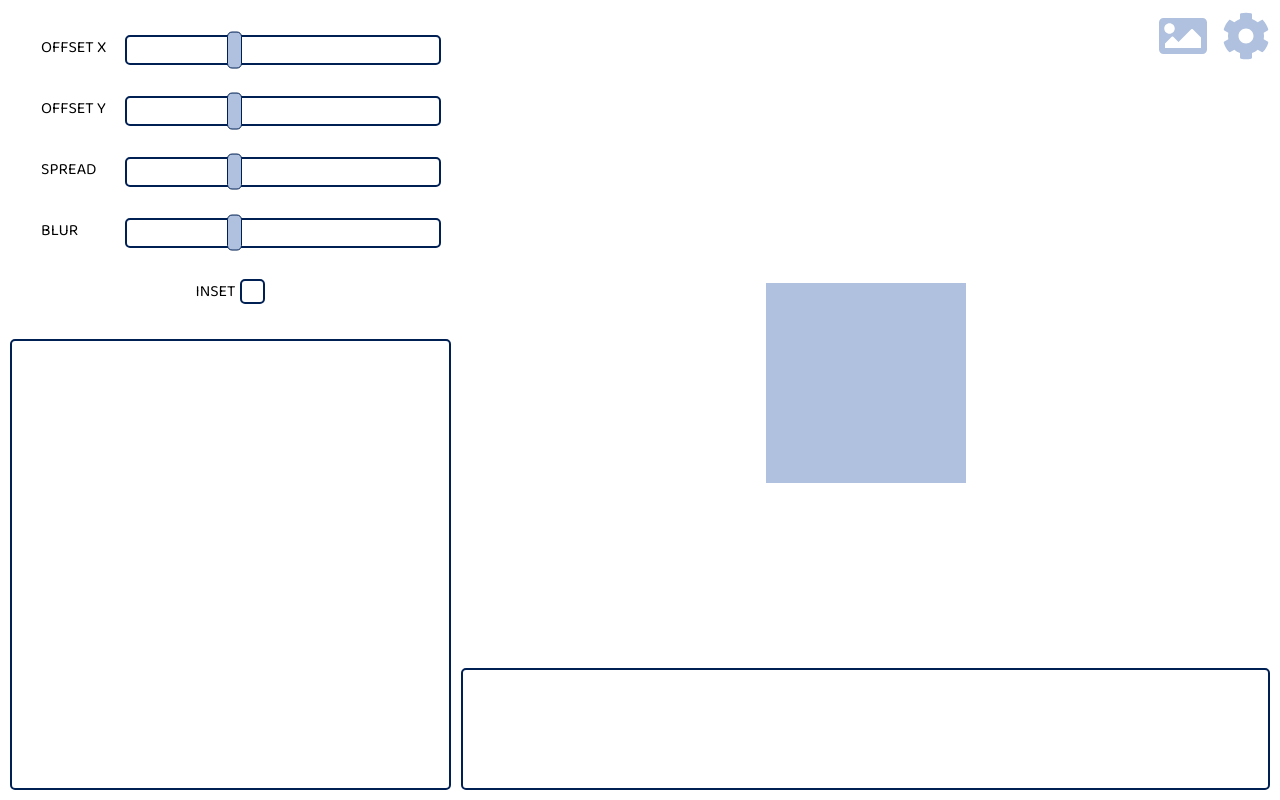
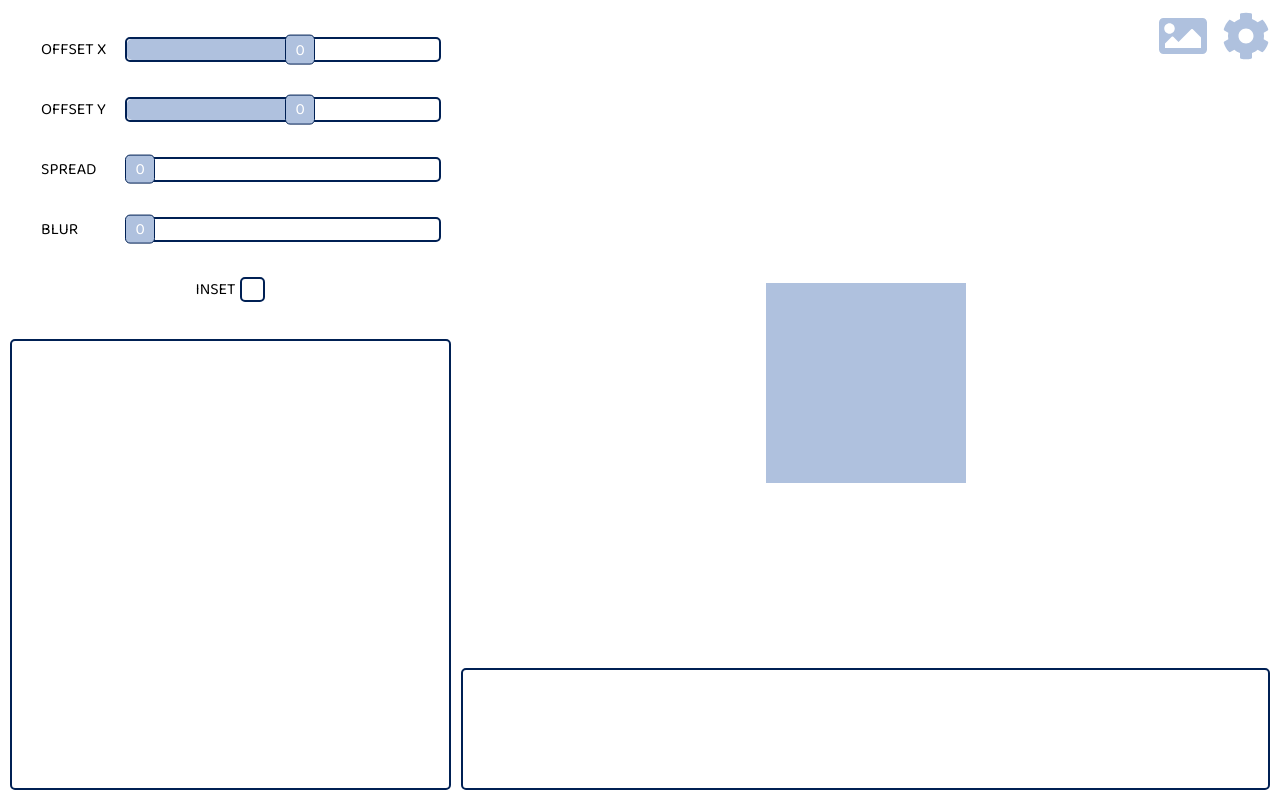
Before and after one commit to Centmsn/BoxShadow-generator, a React (Create React App) app: page / in a window 1280 px wide. Built offline with nearby package versions, Linux system fonts and the light colour scheme.

Commit message:
add dragging function

```diff
--- a/src/components/Bar.js
+++ b/src/components/Bar.js
@@ -1,16 +1,47 @@
 import styled from "styled-components";
+import { useRef, useEffect, useState } from "react";
 
 import Draggable from "./Draggable";
 
-const Bar = ({ text, func }) => {
-  const position = 100;
+const Bar = ({ text, min, max, position, initial, setPosition }) => {
+  const [innerBarWidth, setInnerBarWidth] = useState(0);
+  const [barInfo, setBarInfo] = useState(0);
+  const bar = useRef(null);
+
+  useEffect(() => {
+    const { width } = bar.current.getBoundingClientRect();
+
+    if (initial === "center") {
+      setPosition(width / 2);
+      setInnerBarWidth(width / 2 + 5);
+    } else if (initial === "left") {
+      setPosition(-2);
+    }
+  }, []);
+
+  const handlePositionChange = (e) => {
+    const { width, left } = bar.current.getBoundingClientRect();
+    let positionX = e.clientX - left - 10;
+
+    if (positionX > width - 30) {
+      positionX = width - 30;
+    } else if (positionX < -2) {
+      positionX = -2;
+    }
+    setPosition(positionX);
+    setInnerBarWidth(positionX + 5);
+  };
 
   return (
     <Wrapper>
       <Label>{text.toUpperCase()}</Label>
-      <OptionBar>
-        <InnerBar />
-        <Draggable func={func} position={position} />
+      <OptionBar ref={bar}>
+        <InnerBar width={innerBarWidth} />
+        <Draggable
+          position={position}
+          setPosition={handlePositionChange}
+          text={barInfo}
+        />
       </OptionBar>
     </Wrapper>
   );
@@ -25,30 +56,37 @@ const Wrapper = styled.div`
 const OptionBar = styled.div`
   position: relative;
   flex-basis: 75%;
-  height: 30px;
+  height: 25px;
 
   border: 2px solid ${({ theme }) => theme.darkBlue};
   border-radius: 5px;
 `;
 
-const InnerBar = styled.div`
+const InnerBar = styled.div.attrs((props) => ({
+  style: { width: props.width },
+}))`
   position: absolute;
 
   left: 0;
   top: 0;
   bottom: 0;
-  right: 0;
-
-  transform: scaleX(0);
 
   border-radius: 5px;
   background-color: ${({ theme }) => theme.lightBlue};
+`;
+
+const BarInfo = styled.p`
+  position: absolute;
+  z-index: 999;
+
+  user-select: none;
 `;
 
 const Label = styled.p`
   flex-basis: 20%;
 
   text-align: left;
+  user-select: none;
 `;
 
 export default Bar;
--- a/src/components/Checkbox.js
+++ b/src/components/Checkbox.js
@@ -47,10 +47,15 @@ const Box = styled.div`
 
   padding: 3px;
   cursor: pointer;
+
+  &:hover {
+    background-color: ${({ theme }) => theme.lightBlue};
+  }
 `;
 
 const Info = styled.p`
   line-height: 25px;
+  user-select: none;
 `;
 
 export default Checkbox;
--- a/src/components/Draggable.js
+++ b/src/components/Draggable.js
@@ -1,17 +1,21 @@
 import styled from "styled-components";
 
-const Draggable = ({ func, position }) => {
+const Draggable = ({ setPosition, position, text }) => {
   const startDrag = () => {
-    document.addEventListener("mousemove", func);
+    document.addEventListener("mousemove", setPosition);
     document.addEventListener("mouseup", stopDrag);
   };
 
   const stopDrag = () => {
-    document.removeEventListener("mousemove", func);
+    document.removeEventListener("mousemove", setPosition);
     document.removeEventListener("mouseup", stopDrag);
   };
 
-  return <DraggableEl onMouseDown={startDrag} position={position} />;
+  return (
+    <DraggableEl onMouseDown={startDrag} position={position}>
+      <p>{text}</p>
+    </DraggableEl>
+  );
 };
 
 const DraggableEl = styled.div.attrs((props) => ({
@@ -21,15 +25,25 @@ const DraggableEl = styled.div.attrs((props) => ({
 }))`
   position: absolute;
   height: 140%;
-  width: 15px;
+  width: 30px;
+  transform: translateY(-15%);
 
-  transform: translateY(-15%);
+  display: flex;
+  justify-content: center;
+  align-items: center;
 
   background-color: ${({ theme }) => theme.lightBlue};
   border: 1px solid ${({ theme }) => theme.darkBlue};
   border-radius: 5px;
 
   cursor: pointer;
+
+  p {
+    font-family: ${({ theme }) => theme.font};
+    color: white;
+
+    user-select: none;
+  }
 `;
 
 export default Draggable;
--- a/src/components/Options.js
+++ b/src/components/Options.js
@@ -1,15 +1,43 @@
 import styled from "styled-components";
+import { useState } from "react";
 
 import Bar from "./Bar";
 import Checkbox from "./Checkbox";
 
 const Options = () => {
+  const [positionX, setPositionX] = useState(0);
+  const [positionY, setPositionY] = useState(0);
+  const [positionSpread, setPositionSpread] = useState(0);
+  const [positionBlur, setPositionBlur] = useState(0);
+
   return (
     <Wrapper>
-      <Bar text="Offset X" />
-      <Bar text="Offset Y" />
-      <Bar text="Spread" />
-      <Bar text="Blur" />
+      <Bar
+        text="Offset X"
+        position={positionX}
+        initial="center"
+        setPosition={setPositionX}
+        min={-50}
+        max={50}
+      />
+      <Bar
+        text="Offset Y"
+        position={positionY}
+        initial="center"
+        setPosition={setPositionY}
+      />
+      <Bar
+        text="Spread"
+        position={positionSpread}
+        initial="left"
+        setPosition={setPositionSpread}
+      />
+      <Bar
+        text="Blur"
+        position={positionBlur}
+        initial="left"
+        setPosition={setPositionBlur}
+      />
       <Checkbox text="Inset" />
     </Wrapper>
   );
```
Also changed, not shown: 1 other file (tests, documents, lock files or other folders).
